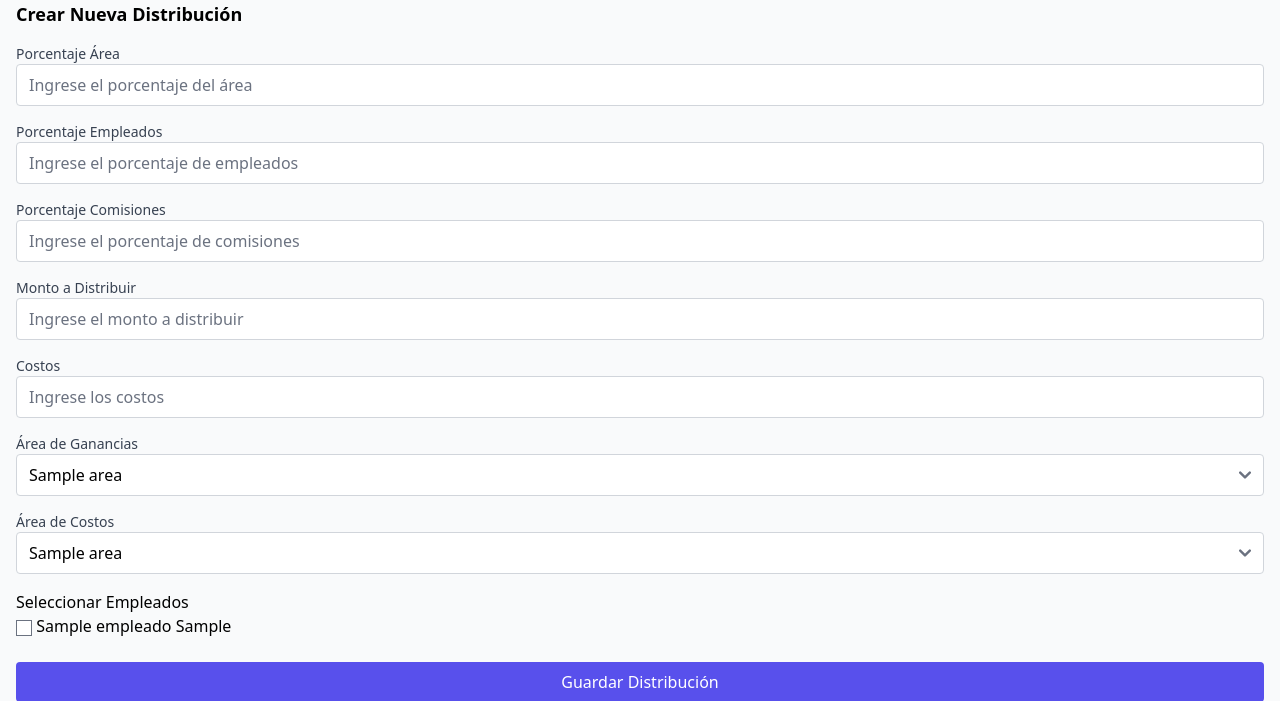
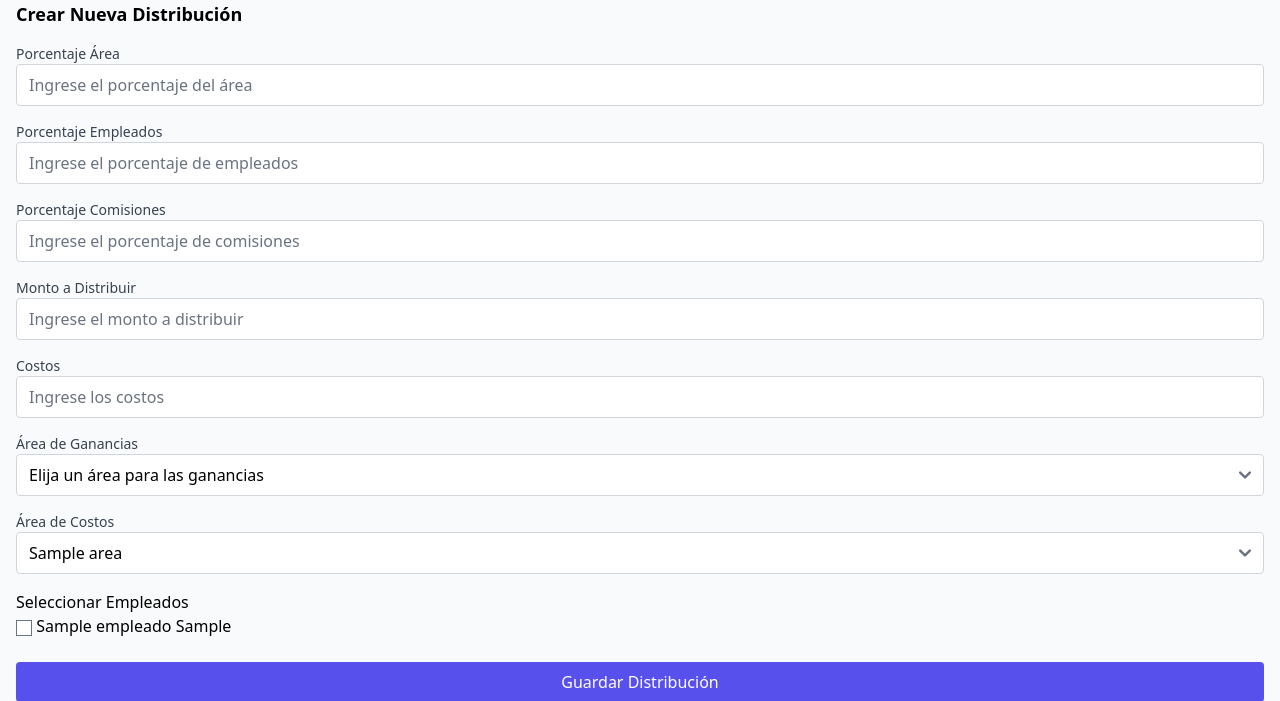
Before and after one commit to MilenaConfeggi/CIDEPINT-UNLP, a Flask app: page /contable/distribuciones/crear/1 in a window 1280 px wide. Shown: the top 701 px of the page. Run offline with Flask 3, Linux system fonts and the light colour scheme; tables that the repository leaves empty hold one stand-in row (values such as "Sample post"); parts of the project's set-up code (start-up, migrations or seed data) failed here and were passed over; some libraries are stand-ins or nearby versions.

Commit message:
Arregle lo de las distribuciones

```diff
--- a/administracion/src/web/controllers/contable.py
+++ b/administracion/src/web/controllers/contable.py
@@ -121,7 +121,7 @@ def get_crear_distribucion(id):
     empleados_por_area = {}
     for empleado in empleados:
         empleados_por_area.setdefault(empleado.area_id, []).append(empleado.id)
-    return render_template("contable/crear_distribucion.html", form = form,empleados_por_area=empleados_por_area, )
+    return render_template("contable/crear_distribucion.html", form = form,empleados_por_area=empleados_por_area, id_legajo = id)
 
 @bp.post("/distribuciones/crear/<int:id>")
 def crear_distribucion(id):
--- a/administracion/src/web/templates/Contable/crear_distribucion.html
+++ b/administracion/src/web/templates/Contable/crear_distribucion.html
@@ -1,7 +1,7 @@
 {% extends 'layout.html' %}
 {% block title %}Nueva Distribución{% endblock %}
 {% block content %}
-    <form class="px-4" method="POST" action="{{ url_for('contable.crear_distribucion', id = request.args.get('id', 1)) }}">
+    <form class="px-4" method="POST" action="{{ url_for('contable.crear_distribucion', id = id_legajo) }}">
         {{ form.hidden_tag() }}
 
         <h2 class="text-lg font-bold mb-4">Crear Nueva Distribución</h2>
@@ -47,11 +47,16 @@
         </div>
         <div class="mb-4">
         <label for="ganancias_de_id" class="block text-sm font-medium text-gray-700">Área de Ganancias</label>
-        {{ form.ganancias_de_id(class='block w-full border border-gray-300 rounded py-2 px-3', id="ganancias-de-id") }}
+        <select class="block w-full border border-gray-300 rounded py-2 px-3" id="ganancias-de-id" name="ganancias_de_id">
+            <option value="" disabled selected>Elija un área para las ganancias</option>
+            {% for choice in form.ganancias_de_id.choices %}
+                <option value="{{ choice[0] }}">{{ choice[1] }}</option>
+            {% endfor %}
+        </select>
         {% for error in form.ganancias_de_id.errors %}
             <p class="text-red-500 text-sm">{{ error }}</p>
         {% endfor %}
-        </div>
+    </div>
 
         <div class="mb-4">
             <label for="costos_de_id" class="block text-sm font-medium text-gray-700">Área de Costos</label>
```
